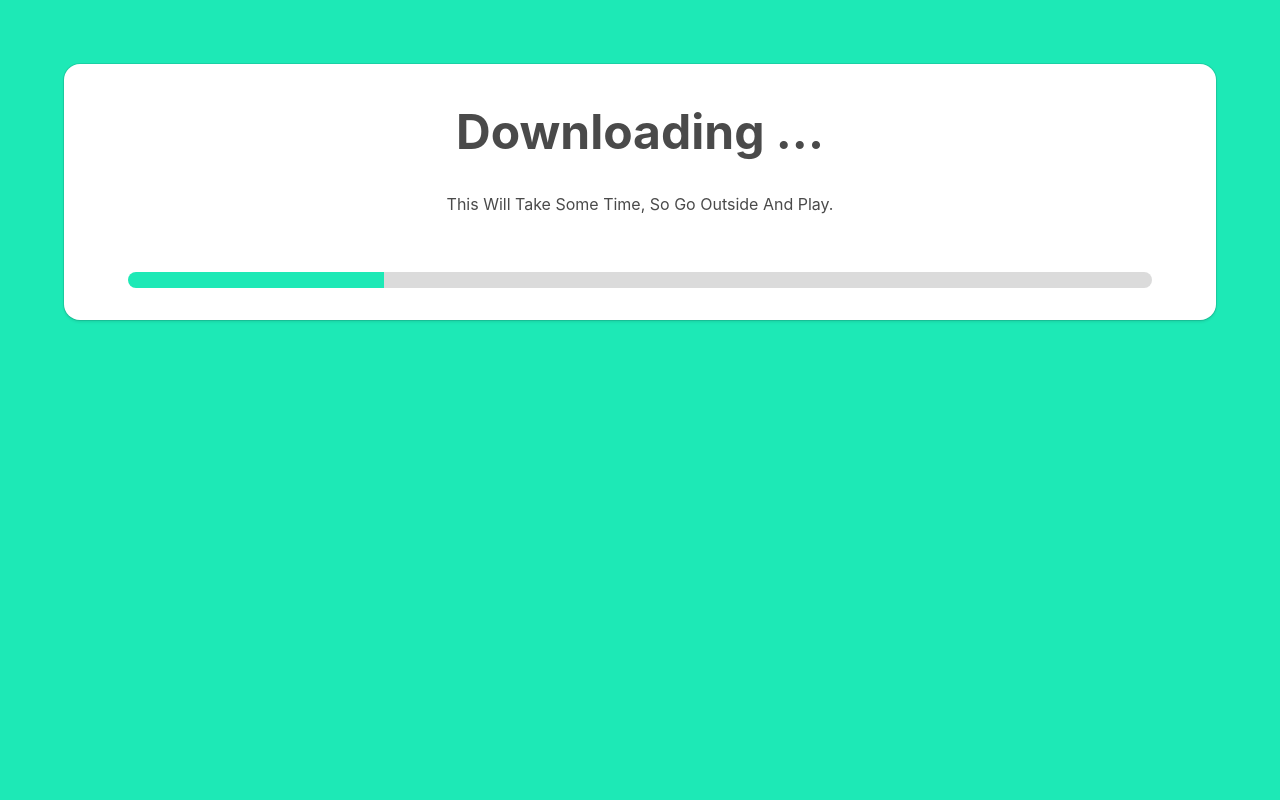
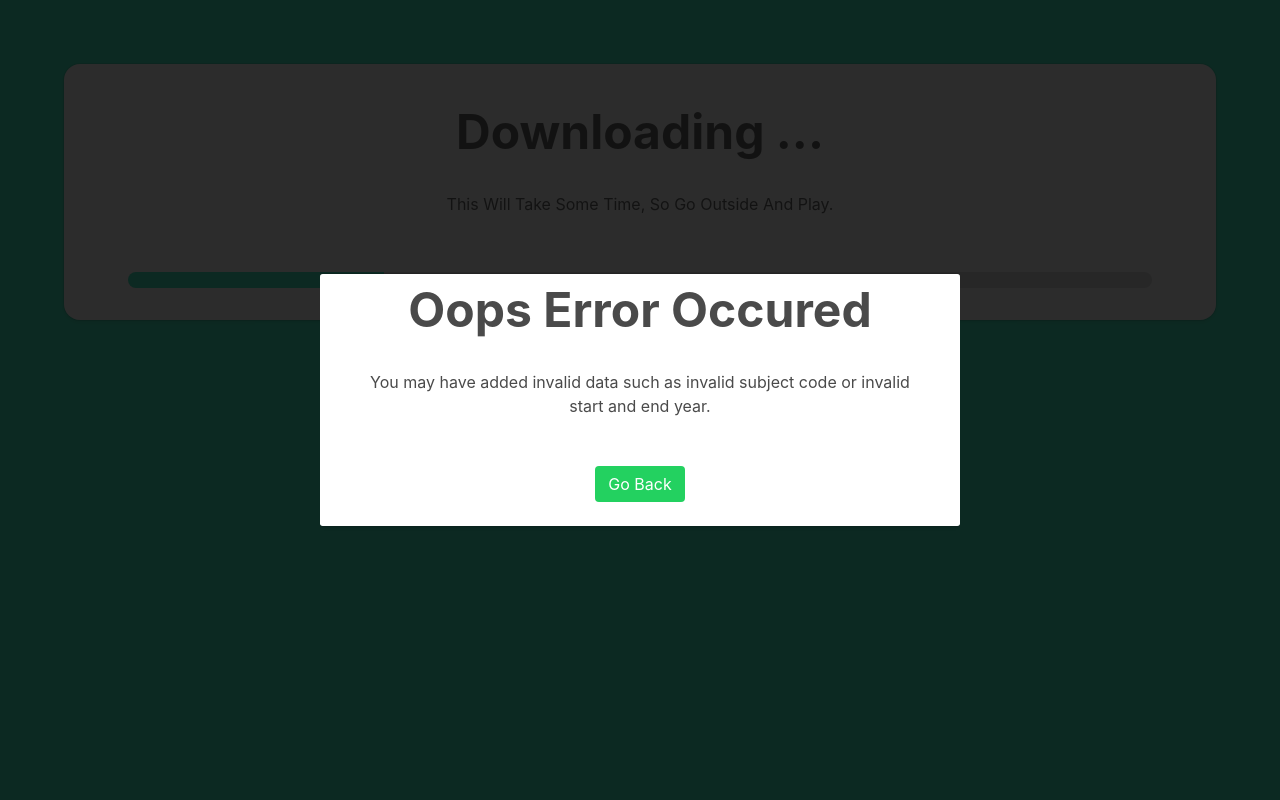
Before and after one commit to SonicRoshan/cambridge-past-papers-web, a Flask app: page /download in a window 1280 px wide. Run offline with Flask 2, Linux system fonts and the light colour scheme; data that the repository does not hold is empty; some libraries are stand-ins or nearby versions.

Commit message:
Fixed ERRCONNRESET

```diff
--- a/app.py
+++ b/app.py
@@ -31,8 +31,11 @@ def zipdir(task_id, filename):
     os.chdir("..")
     os.chdir("..")
 
-def download_papers(task_id, years_urls, to_filter):
+def download_papers(task_id, years_urls, to_filter, error=""):
     """Download all papers from a dict of paper urls (modified version)"""
+    if error != "":
+        yield "data:error\n\n"
+        return
     papers_done = 0
     papers_urls = {paper_name : paper_url
                    for year_url in years_urls
@@ -129,36 +132,43 @@ def get_zip(task_id):
 @APP.route("/progress")
 def progress():
     """Where papers will be downloaded"""
-    queue = Queue()
+    exception = ""
+    try:
+        queue = Queue()
 
-    paper_downloader.mkdir(paper_downloader.config.DATA_FOLDER)
+        paper_downloader.mkdir(paper_downloader.config.DATA_FOLDER)
 
-    for task_id in queue.find_expired_tasks():
-        try:
-            shutil.rmtree("{}/{}".format(paper_downloader.config.DATA_FOLDER, task_id),
-                                ignore_errors=True)
-            os.remove("{}/{}.zip".format(paper_downloader.config.DATA_FOLDER, task_id))
-        except FileNotFoundError:
-            pass
+        for task_id in queue.find_expired_tasks():
+            try:
+                shutil.rmtree("{}/{}".format(paper_downloader.config.DATA_FOLDER, task_id),
+                              ignore_errors=True)
+                os.remove("{}/{}.zip".format(paper_downloader.config.DATA_FOLDER, task_id))
+            except FileNotFoundError:
+                pass
 
-    args = filter_args(request.args)
-    paper_code = args[config.SUBJECT_CODE_ARG]
-    start_year = int(args[config.START_YEAR_ARG])
-    end_year = int(args[config.END_YEAR_ARG])
+        args = filter_args(request.args)
+        paper_code = args[config.SUBJECT_CODE_ARG]
+        start_year = int(args[config.START_YEAR_ARG])
+        end_year = int(args[config.END_YEAR_ARG])
 
-    to_filter = {key : args[key].split(",")
-                 for key in ['s', 'm', 'w']}
+        to_filter = {key : args[key].split(",")
+                    for key in ['s', 'm', 'w']}
 
 
-    subject_url = paper_downloader.get_subject_url(paper_code)
-    years_urls = paper_downloader.get_each_years_url(subject_url, start_year, end_year)
+        subject_url = paper_downloader.get_subject_url(paper_code)
+        years_urls = paper_downloader.get_each_years_url(subject_url, start_year, end_year)
 
-    task_id = queue.add_task()
-    paper_downloader.mkdir("{}/{}".format(paper_downloader.config.DATA_FOLDER, task_id))
+        task_id = queue.add_task()
+        paper_downloader.mkdir("{}/{}".format(paper_downloader.config.DATA_FOLDER, task_id))
+    except Exception as error:
+        exception = error
+        task_id = ""
+        years_urls = [""]
+        to_filter = [""]
 
     return Response(
-        download_papers(task_id, years_urls, to_filter),
-        mimetype='text/event-stream'
+        download_papers(task_id, years_urls, to_filter, error=exception),
+        mimetype='text/event-stream',
     )
 
 if __name__ == "__main__":
--- a/templates/progress.html
+++ b/templates/progress.html
@@ -25,16 +25,21 @@
     <script>
         var source = new EventSource("{{ progress_url }}");
         source.onmessage = function(event) {
-            if(String(event.data).charAt(0) != "/") {
+            if(String(event.data) === "error") {
+                source.close()
+                $("#modal").toggleClass('is-active');
+                $('html').toggleClass('is-clipped');
+            } else if(String(event.data).charAt(0) != "/") {
                 $('.progress').attr('value', event.data);
-            } else {
+
+            }else {
                 window.location.href = String(event.data)
                 source.close()
             }
+
         }
 
         source.onerror = function(error) {
-            alert(error.data);
             //$("#modal").toggleClass('is-active');
             //$('html').toggleClass('is-clipped');
         }
```
Also changed, not shown: 1 other file.
